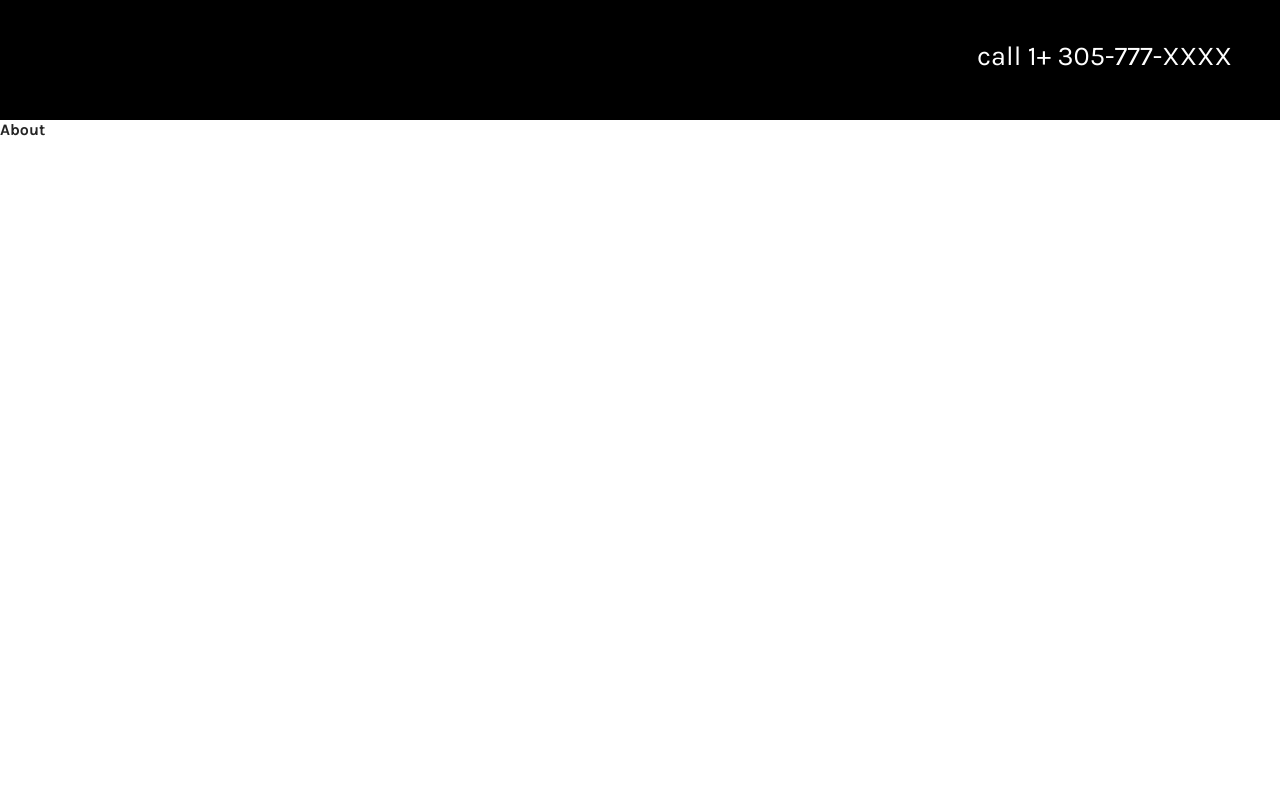
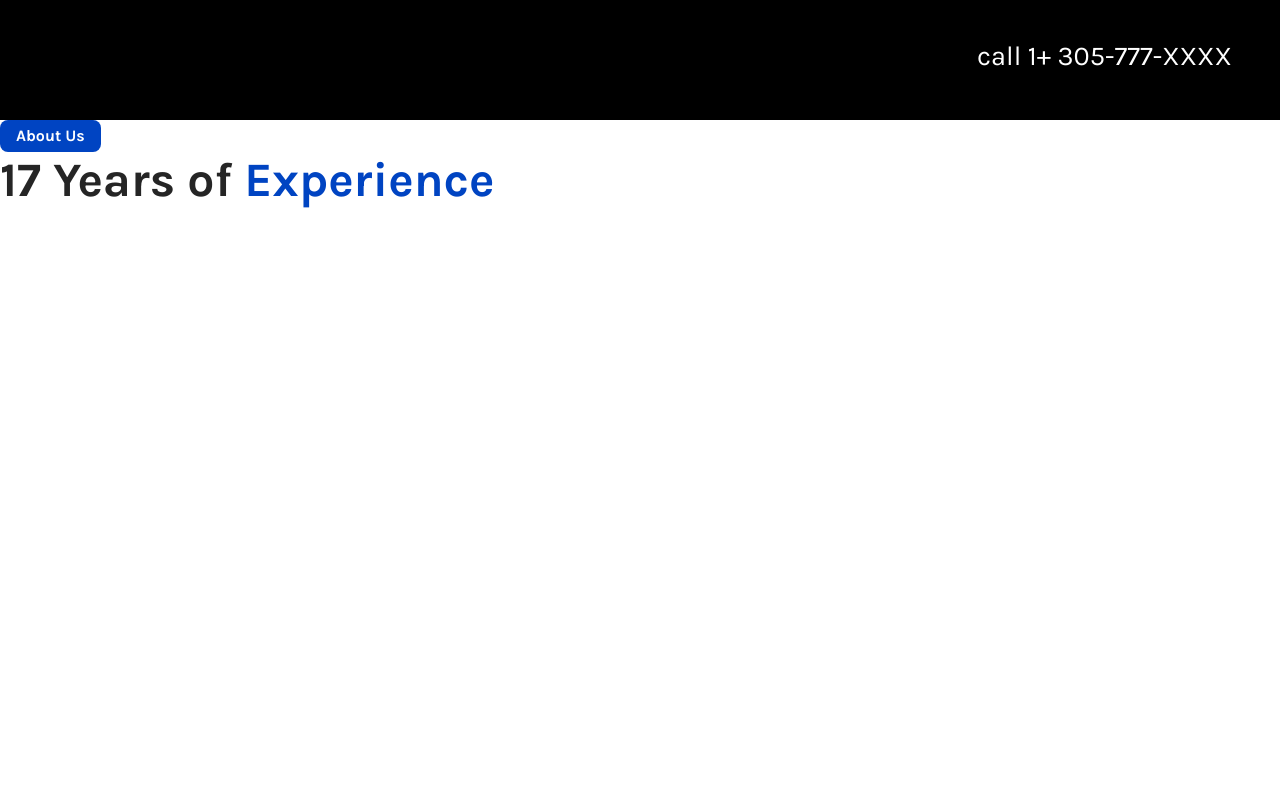
Before and after one commit to SVRourke/tradingunlimited, a React (Create React App) app: page / in a window 1280 px wide. Shown: the part 680-1480 px from the top of the page. Built offline with nearby package versions, Linux system fonts and the light colour scheme.

Commit message:
markdown structure preliminary

```diff
--- a/src/blocks/About.js
+++ b/src/blocks/About.js
@@ -1,10 +1,22 @@
 import React from 'react'
+
+import '../styles/About.scss'
 
 export default function About() {
     return (
-        <div className={'block_full-screen'}>
-            About
+        <section id='about' className={'block_full-screen about-block'}>
+            <section className={'row'} >
+                <div className={'column'}>
+                    <p className={'blue-tab'}>About Us</p>
+                    <h2 className={'big-title'}>17 Years of <span className={'blue-text'}>Experience</span></h2>
 
-        </div>
+                </div>
+
+                <div className={'column'}>
+
+                </div>
+
+            </section>
+        </section>
     )
 }
```
